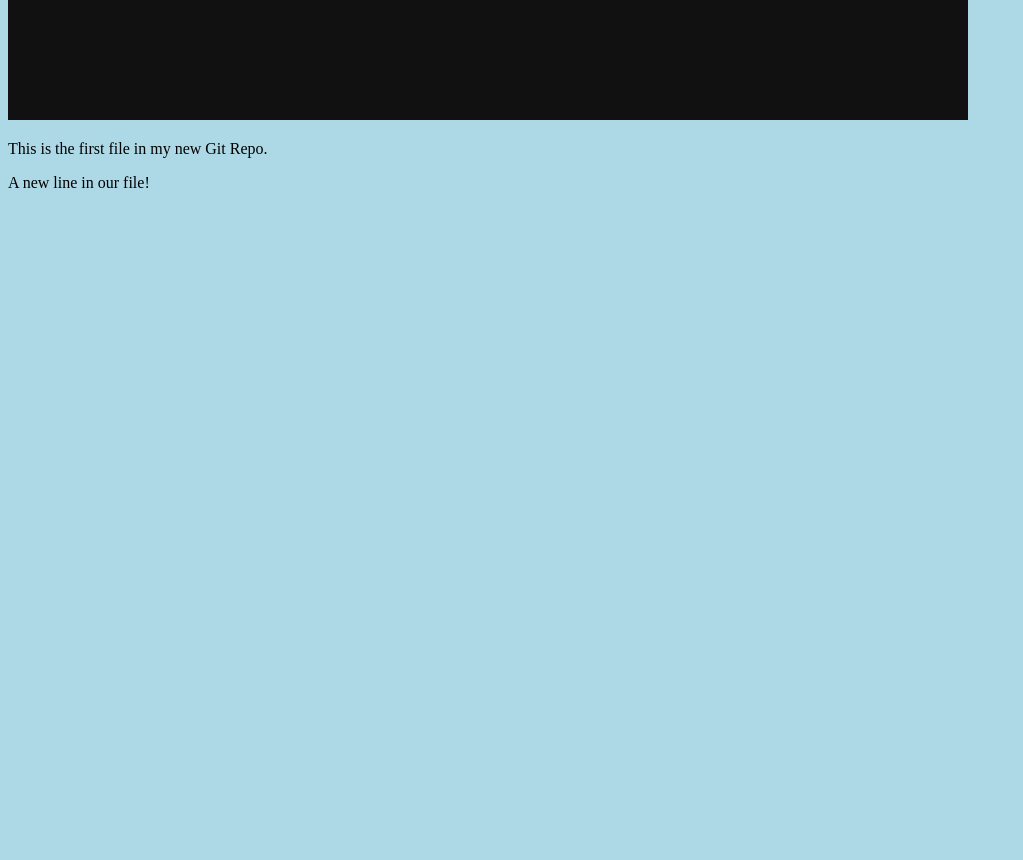
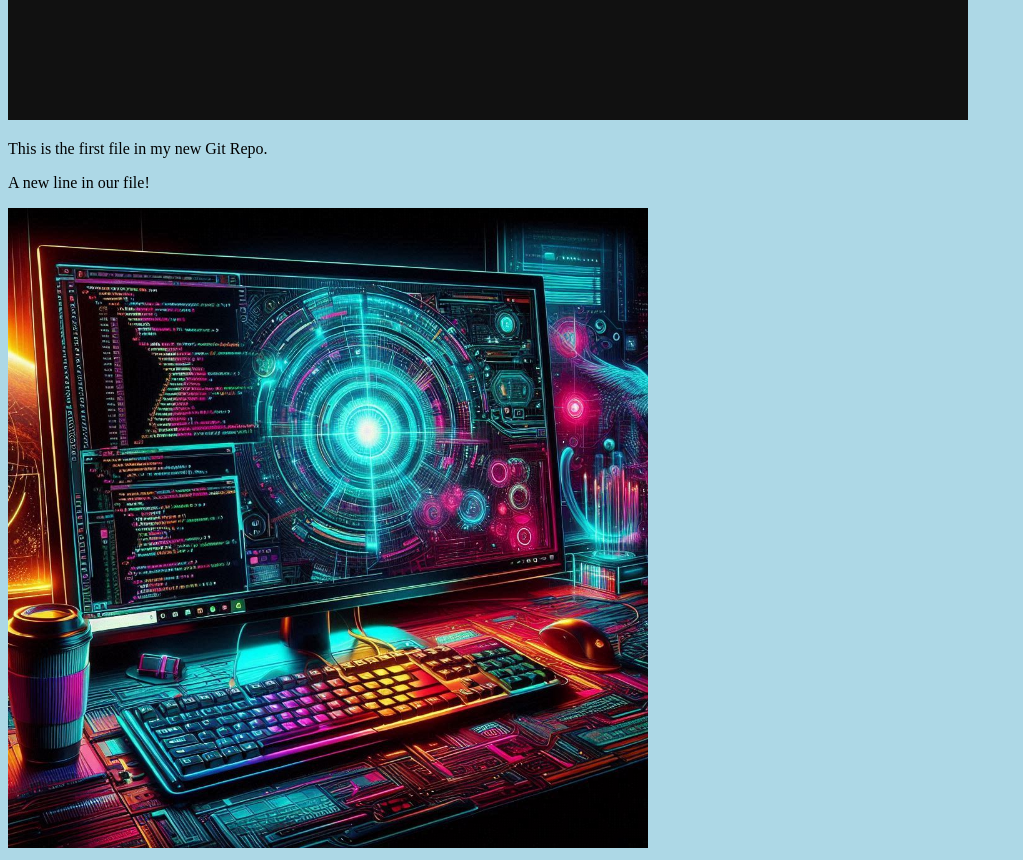
Before and after one commit to jrpMello/hello-world, a plain HTML site: page index.html in a window 1280 px wide. Shown: the part 500-1360 px from the top of the page, without its empty margins (0-1023 px from the left). Before the commit the page ends 800 px from the top, so only its background shows below. Drawn offline with Linux system fonts and the light colour scheme.

Commit message:
added new image

```diff
--- a/index.html
+++ b/index.html
@@ -10,5 +10,6 @@
         style="width:100%;max-width:960px"></div>
     <p>This is the first file in my new Git Repo.</p>
     <p>A new line in our file!</p>
+    <div><img src="pccolor.jpg" alt="Hello Git" style="width:100%;max-width:640px"></div>
 </body>
 </html>
```
Also changed, not shown: pccolor.jpg (added).
